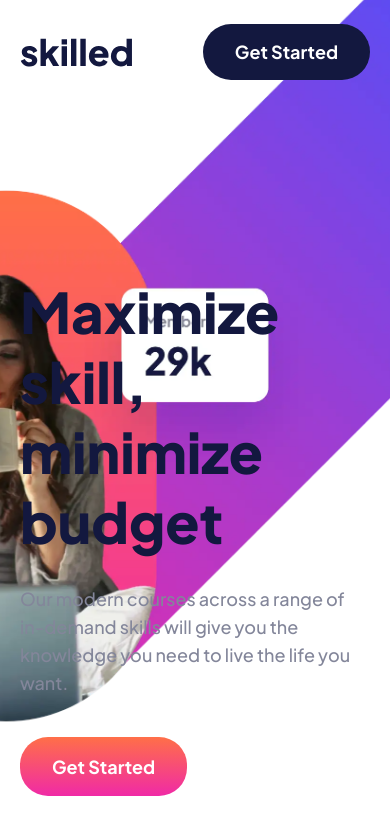
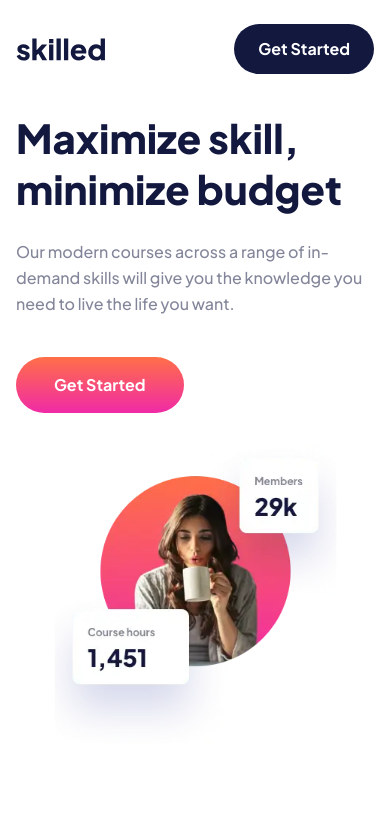
Before and after one commit to Jacoappolinario/skilled-elearning-landing-page, a plain HTML site: page index.html in a window 390 px wide. Drawn offline with Linux system fonts and the light colour scheme.

Commit message:
add header media queries

```diff
--- a/css/global/global.css
+++ b/css/global/global.css
@@ -1,5 +1,6 @@
 body {
   margin: 0px;
+  background: var(--color-0);
 }
 
 img {
--- a/css/home/header.css
+++ b/css/home/header.css
@@ -1,5 +1,4 @@
 .header-bg {
-  background-color: var(--color-0);
   background-image: url("../../images/image-hero-desktop@2x.webp");
   background-repeat: no-repeat;
   background-size: 991.631px;
@@ -14,8 +13,12 @@
   justify-content: space-between;
 }
 
+.header img {
+  width: 114px;
+}
+
 .header-introduction {
-  padding-top: 10.75rem;
+  padding-top: calc(10.75rem - 1.5rem);
   padding-bottom: 14.12rem;
   display: grid;
   justify-content: start;
@@ -33,3 +36,58 @@
 .header-introduction a {
   justify-self: start;
 }
+
+@media (max-width: 800px) {
+  .header-bg {
+    background-image: url("../../images/image-hero-tablet@2x.webp");
+    background-size: 640.714px;
+    background-position: right -255.71px top -65.13px;
+  }
+
+  .header img {
+    width: 89px;
+  }
+
+  .header-introduction {
+    padding-top: calc(6.19rem - 1.5rem);
+    padding-bottom: 11.63rem;
+  }
+
+  .header-introduction h1 {
+    margin-bottom: 1.56rem;
+  }
+
+  .header-introduction p {
+    margin-bottom: 1.56rem;
+  }
+}
+
+@media (max-width: 400px) {
+  .header-bg {
+    background-image: none;
+  }
+
+  .header-introduction {
+    padding-top: calc(2.38rem - 1.5rem);
+    padding-bottom: calc(2.38rem - 1.5rem);
+  }
+
+  .header-introduction a {
+    margin-bottom: 1.88rem;
+  }
+
+  .header-introduction::after {
+    content: "";
+    display: block;
+    width: 327px;
+    height: 301px;
+    background-image: url("../../images/image-hero-mobile.webp");
+    background-repeat: no-repeat;
+    background-size: cover;
+    justify-self: center;
+  }
+
+  .header-introduction p {
+    margin-bottom: 2.5rem;
+  }
+}
--- a/css/utilities/componentes.css
+++ b/css/utilities/componentes.css
@@ -1,8 +1,6 @@
 .container {
   box-sizing: border-box;
-  max-width: 1140px;
-  padding-left: 1.25rem;
-  padding-right: 1.25rem;
+  max-width: 1110px;
   margin-left: auto;
   margin-right: auto;
 }
@@ -46,3 +44,27 @@
     ),
     linear-gradient(180deg, #4851ff 0%, #f02aa6 100%);
 }
+
+@media (max-width: 800px) {
+  .container {
+    padding-left: 2.5rem;
+    padding-right: 2.5rem;
+  }
+
+  .button {
+    padding: 0.69rem 1.5rem;
+    font: 700 1rem/1.75 "Plus Jakarta Sans", sans-serif;
+  }
+
+  .button.secondary {
+    padding: 0.94rem 2.37rem;
+    line-height: 1.62;
+  }
+}
+
+@media (max-width: 400px) {
+  .container {
+    padding-left: 1rem;
+    padding-right: 1rem;
+  }
+}
--- a/css/utilities/typography.css
+++ b/css/utilities/typography.css
@@ -21,3 +21,13 @@
 .font-xs {
   font: 700 1rem/1.75 "Plus Jakarta Sans", sans-serif;
 }
+
+@media (max-width: 800px) {
+  .font-xxl {
+    font: 800 2.5rem "Plus Jakarta Sans", sans-serif;
+  }
+
+  .font-s {
+    font: 500 1rem/1.62 "Plus Jakarta Sans", sans-serif;
+  }
+}
--- a/index.html
+++ b/index.html
@@ -18,7 +18,9 @@
 <body>
   <header class="header-bg">
     <div class="header container">
-      <img src="./images/logo-dark.svg" alt="Logo">
+      <a href="/">
+        <img src="./images/logo-dark.svg" alt="Logo">
+      </a>
 
       <nav class="header-menu">
         <a class="button" href="/">Get Started</a>
```
